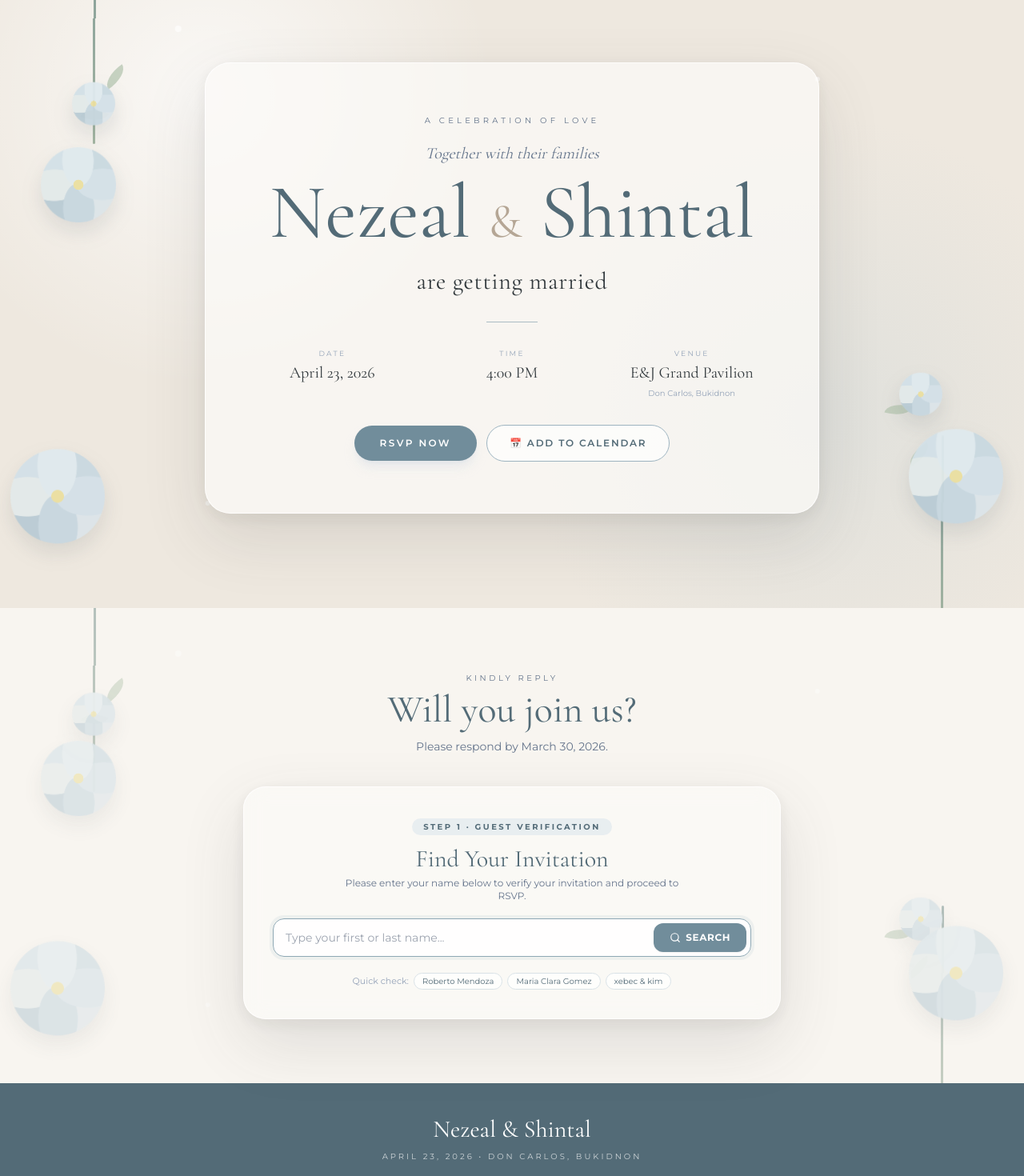
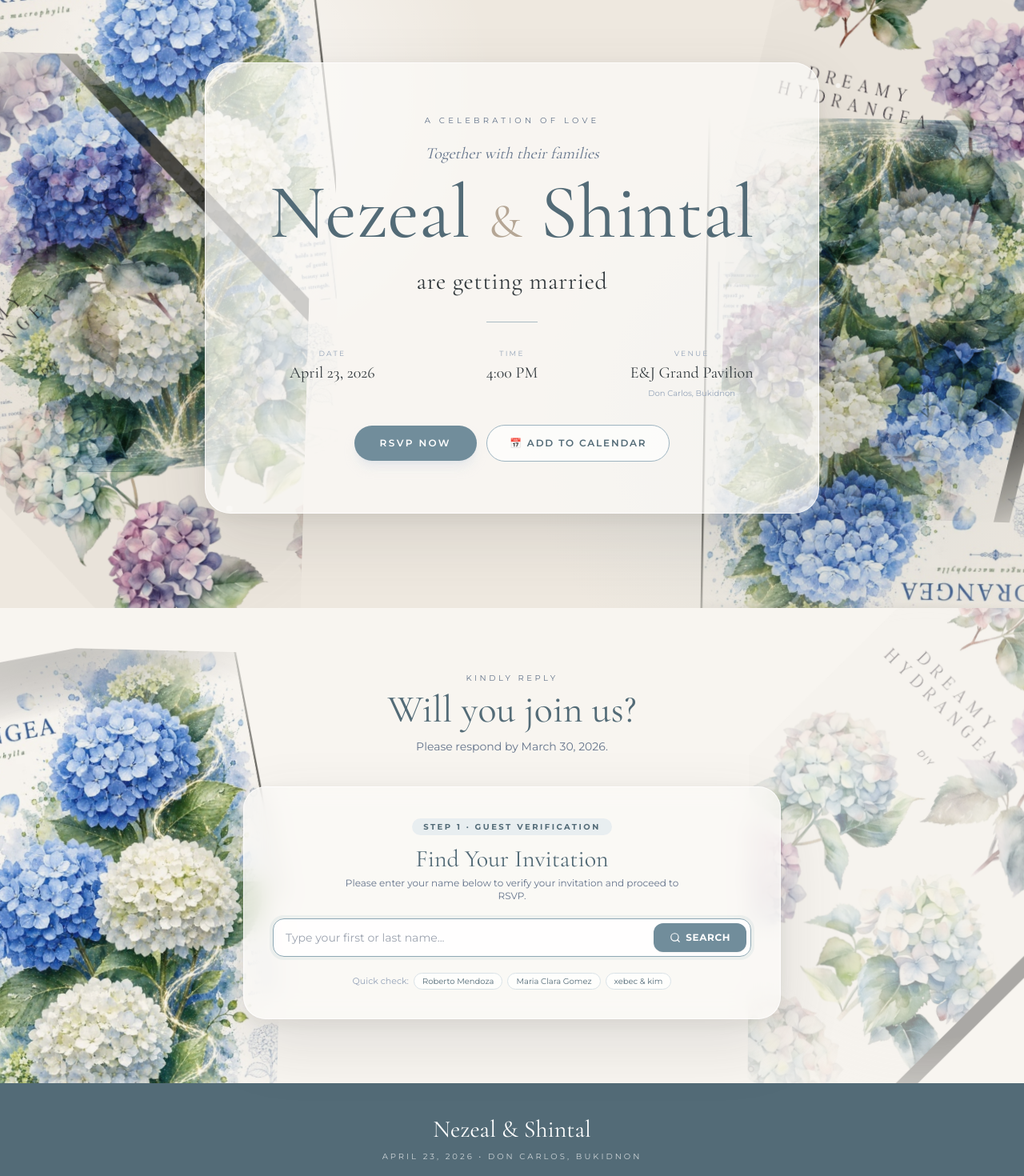
Before and after one commit to breacherwiz-hub/nezeal-shintal-rsvp, a Next.js app: page / in a window 1280 px wide. Shown: the part 40-1510 px from the top of the page at 80% size. Built offline with nearby package versions, Linux system fonts and the light colour scheme.

Commit message:
Update background floral art to watercolor hydrangeas

```diff
--- a/app/floral-art.tsx
+++ b/app/floral-art.tsx
@@ -1,22 +1,118 @@
+const basePath = process.env.NODE_ENV === "production" ? "/nezeal-shintal-rsvp" : "";
+
 export default function FloralArt({ subtle = false }: { subtle?: boolean }) {
+  if (subtle) {
+    return (
+      <div className="pointer-events-none absolute inset-0 overflow-hidden select-none">
+        {/* Top-Right Soft Hydrangea accent */}
+        <div
+          className="absolute -top-16 -right-16 sm:-top-24 sm:-right-24 w-72 sm:w-96 md:w-[440px] opacity-45 mix-blend-multiply animate-float pointer-events-none"
+          style={{
+            animationDuration: "8s",
+            maskImage: "radial-gradient(circle at center, black 60%, transparent 100%)",
+            WebkitMaskImage: "radial-gradient(circle at center, black 60%, transparent 100%)",
+          }}
+        >
+          <img
+            src={`${basePath}/hydrangea-watercolor.png`}
+            alt=""
+            className="w-full h-auto object-contain transform rotate-45 pointer-events-none"
+          />
+        </div>
+
+        {/* Bottom-Left Soft Hydrangea accent */}
+        <div
+          className="absolute -bottom-20 -left-20 sm:-bottom-28 sm:-left-28 w-80 sm:w-[460px] opacity-40 mix-blend-multiply animate-drift pointer-events-none"
+          style={{
+            animationDuration: "9s",
+            maskImage: "radial-gradient(circle at center, black 60%, transparent 100%)",
+            WebkitMaskImage: "radial-gradient(circle at center, black 60%, transparent 100%)",
+          }}
+        >
+          <img
+            src={`${basePath}/hydrangea-botanical.jpg`}
+            alt=""
+            className="w-full h-auto object-contain transform -rotate-12 pointer-events-none"
+          />
+        </div>
+      </div>
+    );
+  }
+
   return (
-    <div className={`pointer-events-none absolute inset-0 overflow-hidden ${subtle ? "opacity-60" : ""}`}>
-      <div className="stem animate-drift" style={{ left: "9%", top: "-5%", height: 260, transform: "rotate(8deg)" }} />
-      <div className="leaf" style={{ left: "8%", top: "22%", transform: "rotate(20deg)" }} />
-      <div className="leaf" style={{ left: "10%", top: "16%", transform: "rotate(-35deg)" }} />
-      <div className="flower small animate-float flower-shadow" style={{ left: "7%", top: "18%" }} />
-      <div className="flower animate-float flower-shadow" style={{ left: "4%", top: "28%", animationDelay: ".7s" }} />
-      <div className="flower big animate-float flower-shadow" style={{ left: "1%", bottom: "10%", animationDelay: "1.2s" }} />
+    <div className="pointer-events-none absolute inset-0 overflow-hidden select-none">
+      {/* Top Left Botanical Hydrangea Branch */}
+      <div
+        className="absolute -top-12 -left-12 sm:-top-20 sm:-left-20 w-64 sm:w-96 md:w-[500px] opacity-85 mix-blend-multiply animate-float pointer-events-none"
+        style={{
+          animationDuration: "7s",
+          maskImage: "radial-gradient(circle at center, black 65%, transparent 100%)",
+          WebkitMaskImage: "radial-gradient(circle at center, black 65%, transparent 100%)",
+        }}
+      >
+        <img
+          src={`${basePath}/hydrangea-botanical.jpg`}
+          alt=""
+          className="w-full h-auto object-contain filter drop-shadow(0 15px 25px rgba(78,93,101,0.12)) pointer-events-none transform -rotate-6"
+        />
+      </div>
 
-      <div className="stem animate-drift" style={{ right: "8%", bottom: "-3%", height: 240, transform: "rotate(-12deg)" }} />
-      <div className="leaf" style={{ right: "9%", bottom: "23%", transform: "rotate(150deg)" }} />
-      <div className="leaf" style={{ right: "11%", bottom: "30%", transform: "rotate(195deg)" }} />
-      <div className="flower small animate-float flower-shadow" style={{ right: "8%", bottom: "30%", animationDelay: ".4s" }} />
-      <div className="flower big animate-float flower-shadow" style={{ right: "2%", bottom: "13%", animationDelay: "1.5s" }} />
+      {/* Top Right Dreamy Watercolor Hydrangea Clusters */}
+      <div
+        className="absolute -top-10 -right-12 sm:-top-16 sm:-right-16 w-56 sm:w-80 md:w-[440px] opacity-80 mix-blend-multiply animate-drift pointer-events-none"
+        style={{
+          animationDuration: "8s",
+          animationDelay: "1s",
+          maskImage: "radial-gradient(circle at center, black 65%, transparent 100%)",
+          WebkitMaskImage: "radial-gradient(circle at center, black 65%, transparent 100%)",
+        }}
+      >
+        <img
+          src={`${basePath}/hydrangea-watercolor.png`}
+          alt=""
+          className="w-full h-auto object-contain filter drop-shadow(0 15px 25px rgba(78,93,101,0.10)) pointer-events-none transform rotate-12"
+        />
+      </div>
 
-      <div className="absolute left-[17%] top-[9%] w-2 h-2 rounded-full bg-white/70 animate-drift" />
-      <div className="absolute right-[20%] top-[17%] w-1.5 h-1.5 rounded-full bg-white/70 animate-drift" />
-      <div className="absolute left-[20%] bottom-[16%] w-1.5 h-1.5 rounded-full bg-white/60 animate-drift" />
+      {/* Bottom Left Dreamy Hydrangea */}
+      <div
+        className="absolute -bottom-16 -left-14 sm:-bottom-24 sm:-left-20 w-60 sm:w-84 md:w-[460px] opacity-75 mix-blend-multiply animate-drift pointer-events-none"
+        style={{
+          animationDuration: "8.5s",
+          animationDelay: "0.5s",
+          maskImage: "radial-gradient(circle at center, black 65%, transparent 100%)",
+          WebkitMaskImage: "radial-gradient(circle at center, black 65%, transparent 100%)",
+        }}
+      >
+        <img
+          src={`${basePath}/hydrangea-watercolor.png`}
+          alt=""
+          className="w-full h-auto object-contain filter drop-shadow(0 15px 25px rgba(78,93,101,0.12)) pointer-events-none transform -rotate-45"
+        />
+      </div>
+
+      {/* Bottom Right Botanical Hydrangea Branch */}
+      <div
+        className="absolute -bottom-14 -right-14 sm:-bottom-20 sm:-right-20 w-64 sm:w-96 md:w-[480px] opacity-85 mix-blend-multiply animate-float pointer-events-none"
+        style={{
+          animationDuration: "7.5s",
+          animationDelay: "1.5s",
+          maskImage: "radial-gradient(circle at center, black 65%, transparent 100%)",
+          WebkitMaskImage: "radial-gradient(circle at center, black 65%, transparent 100%)",
+        }}
+      >
+        <img
+          src={`${basePath}/hydrangea-botanical.jpg`}
+          alt=""
+          className="w-full h-auto object-contain filter drop-shadow(0 15px 25px rgba(78,93,101,0.12)) pointer-events-none transform rotate-180"
+        />
+      </div>
+
+      {/* Gentle Floating Petal & Light accents */}
+      <div className="absolute left-[15%] top-[12%] w-2 h-2 rounded-full bg-white/70 animate-drift pointer-events-none" />
+      <div className="absolute right-[18%] top-[18%] w-1.5 h-1.5 rounded-full bg-white/70 animate-drift pointer-events-none" />
+      <div className="absolute left-[22%] bottom-[15%] w-2 h-2 rounded-full bg-white/60 animate-drift pointer-events-none" />
+      <div className="absolute right-[24%] bottom-[22%] w-1.5 h-1.5 rounded-full bg-white/60 animate-drift pointer-events-none" />
     </div>
   );
 }
```
Also changed, not shown: public/hydrangea-botanical.jpg (added), public/hydrangea-watercolor.png (added).
